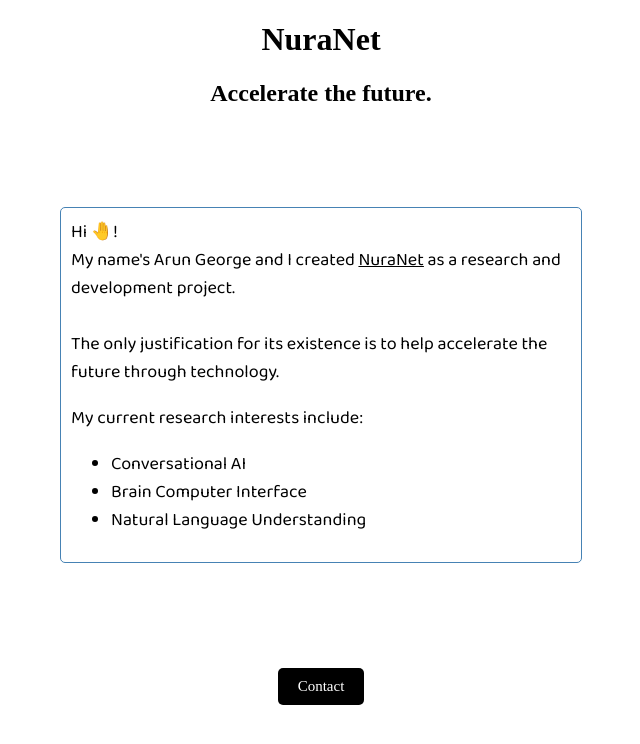
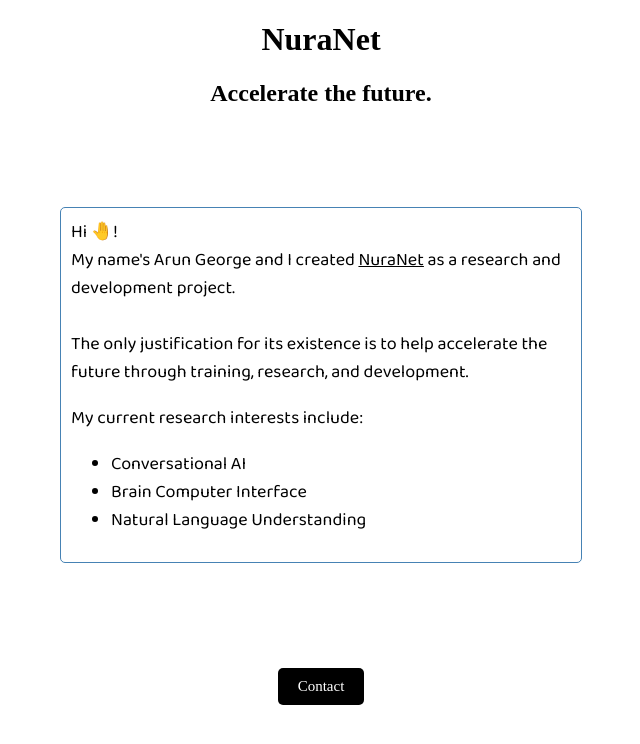
Before and after one commit to NuraNet/mvue, a Vue app: page / in a window 1280 px wide. Shown: the top 744 px of the page, without its empty margins (319-959 px from the left). Built offline with nearby package versions, Linux system fonts and the light colour scheme; a web font is replaced by a local one.

Commit message:
Updated About txt on bio

```diff
--- a/src/components/AboutBlock.vue
+++ b/src/components/AboutBlock.vue
@@ -1,6 +1,7 @@
 <template>
 Hi 🤚!<br> My name's Arun George and I created <u>NuraNet</u> as a research and development project. <br><br>
-The only justification for its existence is to help accelerate the future through technology. <p></p>
+The only justification for its existence is to help accelerate the future through training, research, and development.
+ <p></p>
 My current research interests include:
 <ul>
   <li v-for="item in interests" :key="item">{{item}}</li>
```
